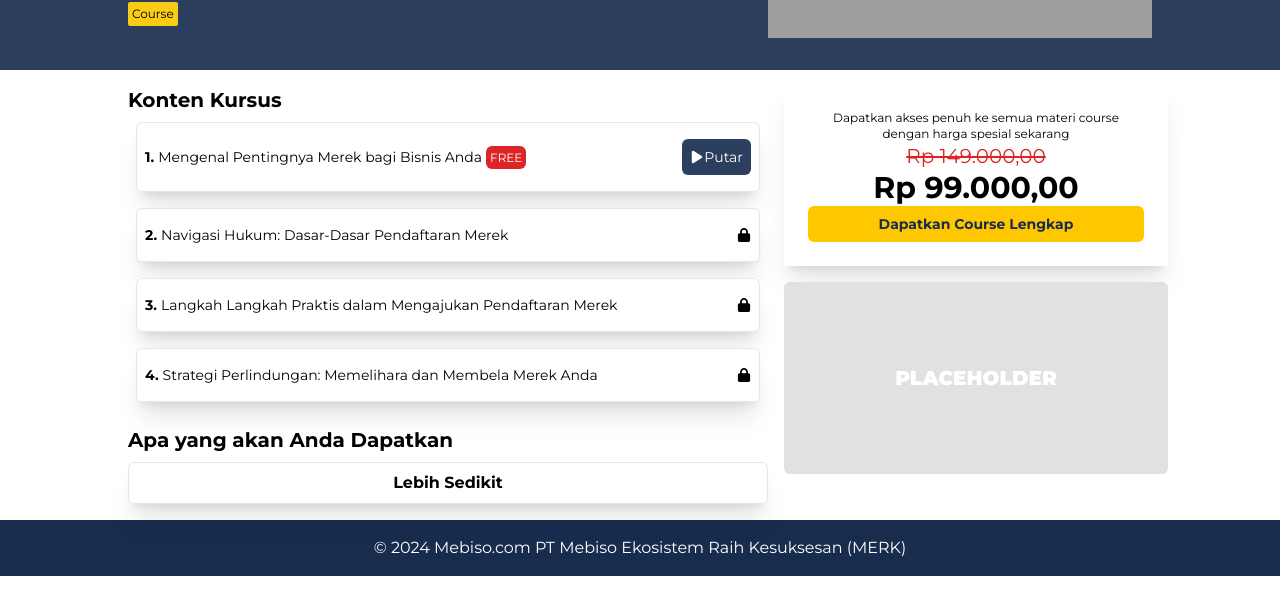
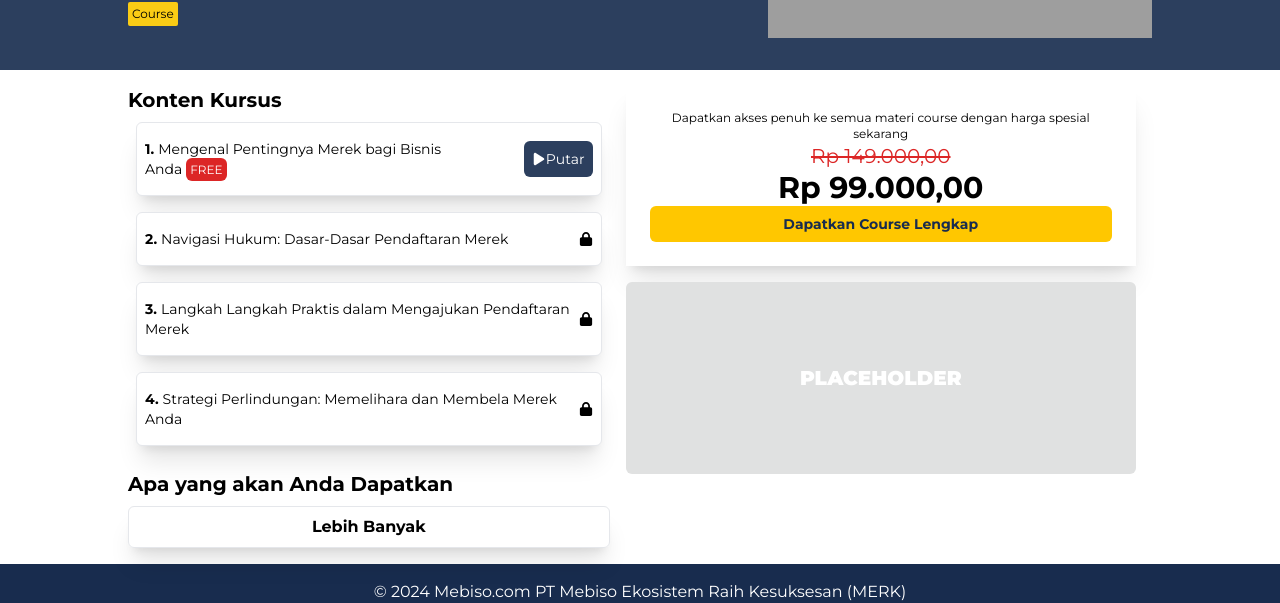
Before and after one commit to Kyroline/test-beon-live, a React (Vite) app: page /course/mobile in a window 1280 px wide. Shown: the part 274-877 px from the top of the page. Before the commit the page ends 850 px from the top, so only its background shows below. Built offline with nearby package versions, Linux system fonts and the light colour scheme; grey boxes are pictures that could not be loaded.

Commit message:
Added detail modal

```diff
--- /dev/null
+++ b/src/modals/DetailModal.jsx
@@ -0,0 +1,20 @@
+import { BsXLg } from "react-icons/bs"
+import Input from "../components/forms/Input"
+import { FaGoogle } from "react-icons/fa"
+import useModal from "../hooks/useModal"
+import RegisterModal from "./RegisterModal"
+
+const DetailModal = ({ detail }) => {
+    const { showModal, hideModal, modal } = useModal()
+    return (
+        <div className="flex flex-col bg-white p-2 rounded-xl z-50 w-full relative py-4">
+            <h1 className='text-xl font-bold mt-4 mb-2'>Apa yang akan Anda Dapatkan</h1>
+
+            <div dangerouslySetInnerHTML={{ __html: detail }} className="h-96 overflow-y-auto"></div>
+
+            <button onClick={() => hideModal()} className="border p-2 bg-[#182c4e] text-white mt-4 w-full rounded-md"><span className="font-bold">Kembali</span></button>
+        </div>
+    )
+}
+
+export default DetailModal
--- a/src/pages/CourseMobiso.jsx
+++ b/src/pages/CourseMobiso.jsx
@@ -104,7 +104,7 @@ const CourseMobisoPage = () => {
                     <h1 className='text-xl font-bold mt-4'>Konten Kursus</h1>
                     <div className="flex flex-col text-sm">
                         {courseData.courses.map((item, index) => (
-                            <div className="flex flex-row p-2 py-4 border m-2 justify-between items-center rounded-md transition-colors bg-white shadow-xl group hover:border-[#2c3f5e]">
+                            <div className="flex flex-row cursor-pointer p-2 py-4 border m-2 justify-between items-center rounded-md transition-colors bg-white shadow-xl group hover:border-[#2c3f5e]">
                             <div className="">
                                 <span className='font-bold mr-1'>{index + 1}.</span>
                                 <span className='mr-1'>{item.name}
@@ -120,7 +120,7 @@ const CourseMobisoPage = () => {
                     <div className={`transition-all origin-top ${extend ? 'h-fit scale-y-100' : 'h-0 scale-y-0'}`} dangerouslySetInnerHTML={{ __html: courseData.detailHtml }}>
 
                     </div>
-                    <button onClick={() => setExtend(prev => !prev)} className='rounded-md shadow-xl w-full p-2 text-black font-bold border'>Lebih Sedikit</button>
+                    <button onClick={() => setExtend(prev => !prev)} className='rounded-md shadow-xl w-full p-2 text-black font-bold border'>Lebih {extend ? 'Sedikit' : 'Banyak'}</button>
                 </div>
                 <div ref={video}  className="grow-0 shrink-0 w-96">
                     <div className={`${stick ? 'fixed top-16 w-96' : ''}`}>
--- a/src/pages/CourseMobisoLogout.jsx
+++ b/src/pages/CourseMobisoLogout.jsx
@@ -100,7 +100,7 @@ const CourseMobisoPageLogout = () => {
                     <h1 className='text-xl font-bold mt-4'>Konten Kursus</h1>
                     <div className="flex flex-col text-sm">
                         {courseData.courses.map((item, index) => (
-                            <div className="flex flex-row p-2 py-4 border m-2 justify-between items-center rounded-md transition-colors bg-white shadow-xl group hover:border-[#2c3f5e]">
+                            <div onClick={() => showModal(<LoginModal />)} className="cursor-pointer flex flex-row p-2 py-4 border m-2 justify-between items-center rounded-md transition-colors bg-white shadow-xl group hover:border-[#2c3f5e]">
                                 <div className="">
                                     <span className='font-bold mr-1'>{index + 1}.</span>
                                     <span className='mr-1'>{item.name}
@@ -115,17 +115,17 @@ const CourseMobisoPageLogout = () => {
                     <div className={`transition-all origin-top ${extend ? 'h-fit scale-y-100' : 'h-0 scale-y-0'}`} dangerouslySetInnerHTML={{ __html: courseData.detailHtml }}>
 
                     </div>
-                    <button onClick={() => setExtend(prev => !prev)} className='rounded-md shadow-xl w-full p-2 text-black font-bold border'>Lebih Sedikit</button>
+                    <button onClick={() => setExtend(prev => !prev)} className='rounded-md shadow-xl w-full p-2 text-black font-bold border'>Lebih {extend ? 'Sedikit' : 'Banyak'}</button>
                 </div>
                 <div ref={video} className="grow-0 shrink-0 w-96">
                     <div className={`${stick ? 'fixed top-16 w-96' : ''}`}>
-                        <div className="m-4 w-full flex flex-col bg-[#ffc700] shadow-xl justify-center items-center p-6">
+                        <div className=" m-4 w-full flex flex-col bg-[#ffc700] shadow-xl justify-center items-center p-6">
                             <p className='px-4 text-center text-xs'>Dapatkan akses penuh ke semua materi course dengan harga spesial sekarang</p>
                             <p className='text-xl line-through text-red-600'>{currencyFormat.format(courseData.price)}</p>
                             <p className='text-3xl font-bold'>{currencyFormat.format(courseData.discountedPrice)}</p>
                             <div className="flex flex-row">
-                            <button onClick={() => showModal(<LoginModal />)} className='bg-[#182c4e] text-white p-3 px-4 text-sm font-bold w-full rounded-md mr-2'>Masuk</button>
-                            <button onClick={() => showModal(<RegisterModal />)} className='bg-white text-[#182c4e] p-3 px-4 text-sm font-bold w-full rounded-md ml-2'>Daftar</button>
+                                <button onClick={() => showModal(<LoginModal />)} className='bg-[#182c4e] text-white p-3 px-4 text-sm font-bold w-full rounded-md mr-2'>Masuk</button>
+                                <button onClick={() => showModal(<RegisterModal />)} className='bg-white text-[#182c4e] p-3 px-4 text-sm font-bold w-full rounded-md ml-2'>Daftar</button>
                             </div>
                         </div>
                         <div className="m-4 rounded-md p-4 w-full h-48 flex bg-[#e0e1e1] items-center justify-center">
--- a/src/pages/CourseMobisoMobile.jsx
+++ b/src/pages/CourseMobisoMobile.jsx
@@ -2,6 +2,8 @@ import React, { useEffect, useRef, useState } from 'react'
 import { FaLock, FaPlay } from 'react-icons/fa6'
 import { HiArrowUturnLeft } from 'react-icons/hi2'
 import currencyFormat from '../lib/currencyFormat'
+import useModal from '../hooks/useModal'
+import DetailModal from '../modals/DetailModal'
 
 const courseData = {
     courseName: 'Daftar Merek Lebih Hemat dengan Tutorial Singkat',
@@ -50,6 +52,7 @@ const courseData = {
 }
 
 const CourseMobisoMobilePage = () => {
+    const { showModal, hideModal, modal } = useModal()
     const [extend, setExtend] = useState(false)
     const [stick, setStick] = useState(false)
 
@@ -117,19 +120,19 @@ const CourseMobisoMobilePage = () => {
                         ))}
                     </div>
                     <h1 className='text-xl font-bold mt-4 mb-2'>Apa yang akan Anda Dapatkan</h1>
-                    <div className={`transition-all origin-top ${extend ? 'h-fit scale-y-100' : 'h-0 scale-y-0'}`} dangerouslySetInnerHTML={{ __html: courseData.detailHtml }}>
+                    {/* <div className={`transition-all origin-top ${extend ? 'h-fit scale-y-100' : 'h-0 scale-y-0'}`} dangerouslySetInnerHTML={{ __html: courseData.detailHtml }}>
 
-                    </div>
-                    <button onClick={() => setExtend(prev => !prev)} className='rounded-md shadow-xl w-full p-2 text-black font-bold border'>Lebih Sedikit</button>
+                    </div> */}
+                    <button onClick={() => showModal(<DetailModal detail={courseData.detailHtml}/>)} className='rounded-md shadow-xl w-full p-2 text-black font-bold border'>Lebih Banyak</button>
                 </div>
-                <div className="grow-0 shrink-0 w-96 relative">
-                    <div className="m-4 w-full flex flex-col bg-white shadow-xl justify-center items-center p-6">
+                <div className="relative p-4">
+                    <div className="w-full flex flex-col bg-white shadow-xl justify-center items-center p-6 mb-4">
                         <p className='px-4 text-center text-xs'>Dapatkan akses penuh ke semua materi course dengan harga spesial sekarang</p>
                         <p className='text-xl line-through text-red-600'>{currencyFormat.format(courseData.price)}</p>
                         <p className='text-3xl font-bold'>{currencyFormat.format(courseData.discountedPrice)}</p>
                         <button className='bg-[#ffc700] text-[#182c4e] p-2 text-sm font-bold w-full rounded-md'>Dapatkan Course Lengkap</button>
                     </div>
-                    <div className="m-4 rounded-md p-4 w-full h-48 flex bg-[#e0e1e1] items-center justify-center">
+                    <div className="rounded-md p-4 w-full h-48 flex bg-[#e0e1e1] items-center justify-center">
                         <p className='font-black text-xl text-white'>PLACEHOLDER</p>
                     </div>
                 </div>
```
